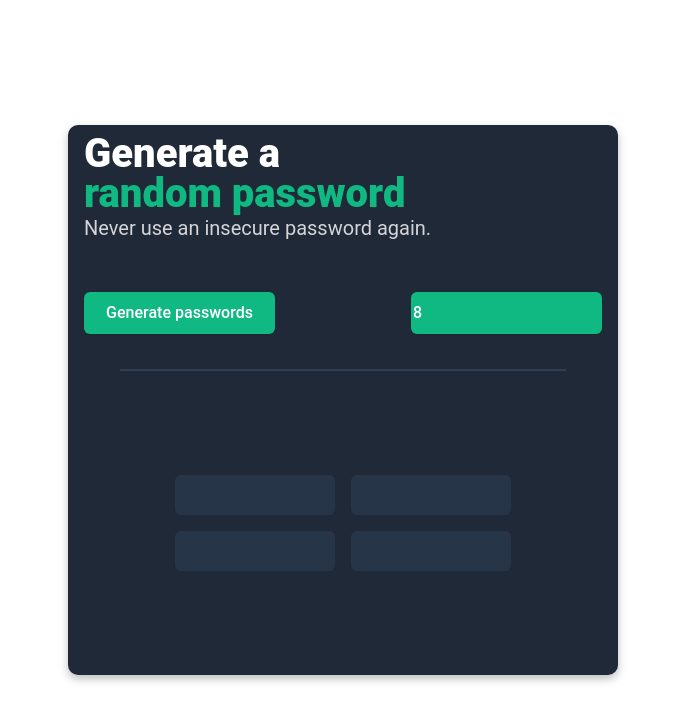
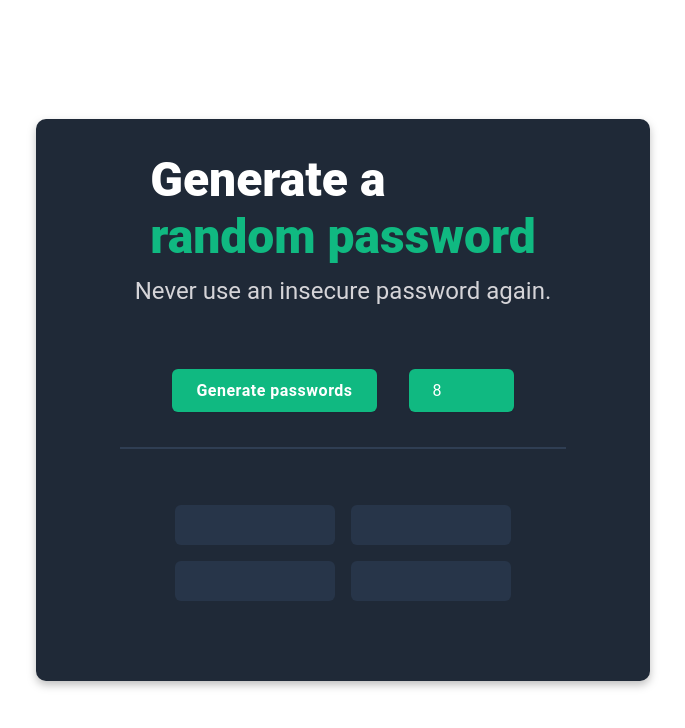
Before and after one commit to jt-old/project_password-generator, a website: page index.html in a window 1280 px wide. Shown: the whole page, without its empty margins (297-982 px from the left). Drawn offline with Linux system fonts and the light colour scheme.

Commit message:
edit css issues

```diff
--- a/index.css
+++ b/index.css
@@ -101,41 +101,33 @@ body {
   align-items: center;
 }
 
-/* main container */
 .main-container {
-  width: 550px;
-  height: 550px;
-  margin: 0 auto;
-  padding: 1em;
-  background-color: var(--dark-color);
   display: flex;
   flex-direction: column;
   justify-content: center;
   align-items: center;
   border-radius: 10px;
+  background-color: var(--dark-color);
   filter: drop-shadow(0px 4px 4px rgba(0, 0, 0, 0.25));
 }
 
 .main-content {
   display: flex;
   flex-direction: column;
-  align-items: left;
+  align-items: center;
+  justify-content: center;
+  padding: 2em;
+}
+
+.actions {
+  display: flex;
+  gap: 2em;
 }
 
 .main-heading {
   color: var(--accent-color);
   font-weight: 800;
-  font-size: 40px;
-  line-height: 40px;
-  width: 354px;
-  height: 80px;
-  left: 52px;
-  top: 115px;
-}
-
-.actions {
-  display: flex;
-  justify-content: space-between;
+  font-size: 3rem;
 }
 
 .main-heading > span {
@@ -144,47 +136,49 @@ body {
 
 .sub-heading {
   color: var(--med-light);
-  text-align: left;
   font-weight: 400;
-  font-size: 20px;
-  line-height: 28px;
-  width: 372px;
-  height: 28px;
+  font-size: 1.5rem;
+  padding-top: 0.5em;
 }
 
 .generate-pw-btn,
 .change-pw-length {
-  /* Auto layout */
-  display: flex;
-  justify-content: center;
-  align-items: center;
-  margin-top: 50px;
-  /* padding: 9px 17px 9px 15px; */
-  /* gap: 12px; */
-  width: 191px;
-  height: 42px;
+  margin-top: 4em;
+  padding: 0.75em 1.5em;
   background-color: var(--accent-color);
   color: var(--light-color);
-  /* shadow/sm */
   box-shadow: 0px 1px 2px rgba(0, 0, 0, 0.05);
-  /* border */
   border: none;
   border-radius: 6px;
-  /* text */
-  font-weight: 500;
-  font-size: 16px;
-  line-height: 24px;
-  /* Inside auto layout */
-  flex: none;
-  flex-grow: 0;
+  font-weight: bold;
+  letter-spacing: 0.5px;
+}
+
+.change-pw-length {
+  font-weight: normal;
+}
+
+/* Chrome, Safari, Edge, Opera */
+input::-webkit-outer-spin-button,
+input::-webkit-inner-spin-button {
+  -webkit-appearance: none;
+  margin: 0;
+}
+
+/* Firefox */
+input[type='number'] {
+  -moz-appearance: textfield;
 }
 
 .generate-pw-btn:hover {
   cursor: pointer;
+  opacity: 0.9;
+  box-shadow: 0px 2px 4px rgba(0, 0, 0, 0.1);
 }
 
 .generate-pw-btn:active {
-  background-color: darkgreen;
+  opacity: 1;
+  box-shadow: 0px 1px 2px rgba(0, 0, 0, 0.05);
 }
 
 hr {
@@ -197,21 +191,21 @@ hr {
 .display-pw-container {
   display: flex;
   flex-wrap: wrap;
-  max-width: 600px;
+  max-width: 550px;
   align-items: center;
   justify-content: center;
-  margin: 4em auto;
-  padding: 1.5em;
+  margin: 1.5em auto;
+  padding: 1em;
 }
 
 .pw-display {
   display: flex;
   justify-content: center;
   align-items: center;
-  background: #273549;
+  background: var(--med-dark);
   height: 2.5em;
   width: 10em;
-  color: #5def92;
+  color: var(--accent-color);
   margin: 0.5em;
   padding: 0.4em 0.8em;
   border-radius: 6px;
@@ -219,20 +213,22 @@ hr {
 
 /* Media queries */
 
-@media (max-width: 450px) {
+/* @media (max-width: 450px) {
   .display-pw-container {
     margin-top: 1em;
     display: flex;
     flex-direction: column;
+    justify-content: center;
   }
   .actions {
     display: flex;
     flex-direction: column;
     align-items: center;
+    justify-content: center;
     margin: 1em;
   }
   .actions > button {
     margin: 0.5em;
     padding: 0.4em 0.8em;
   }
-}
+} */
```
